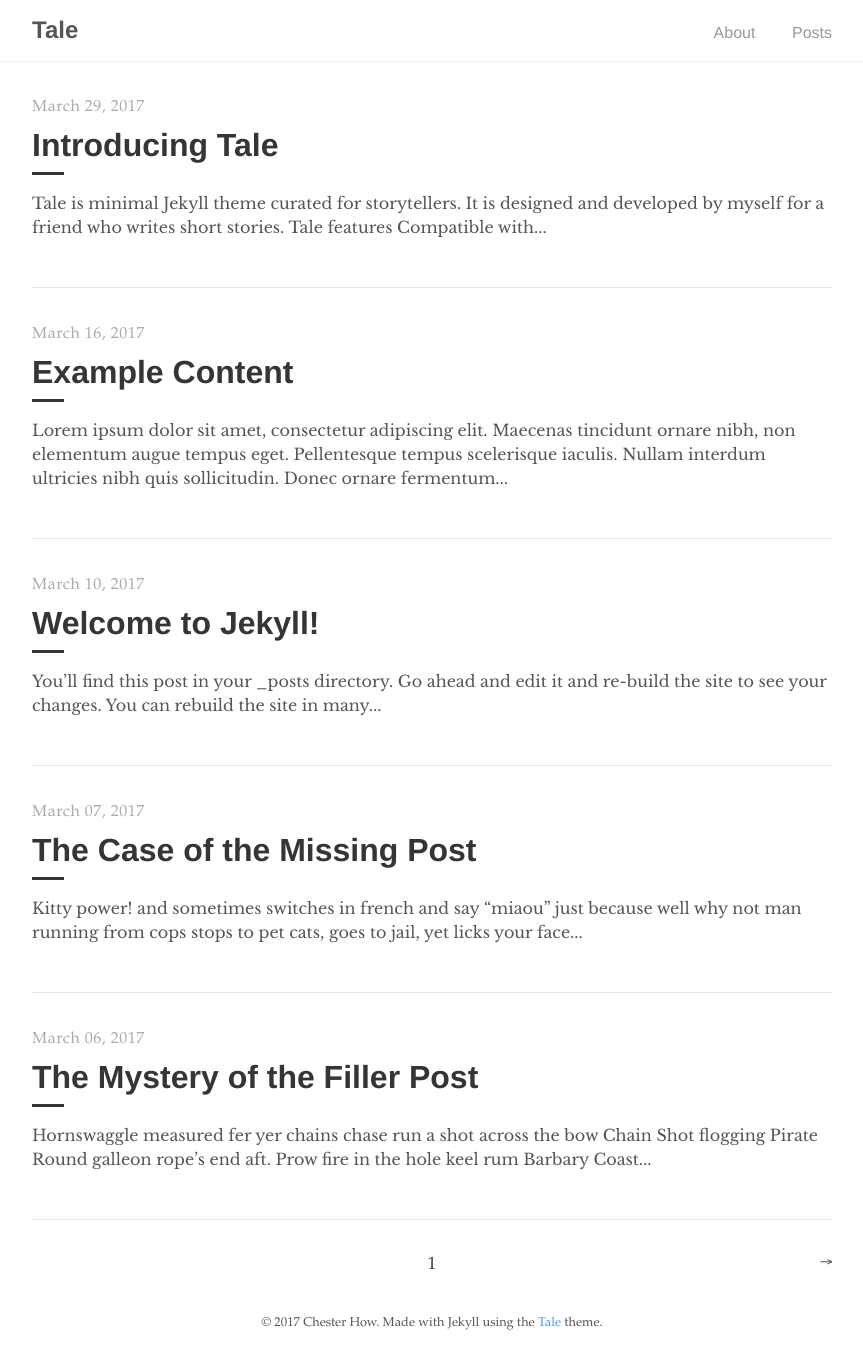
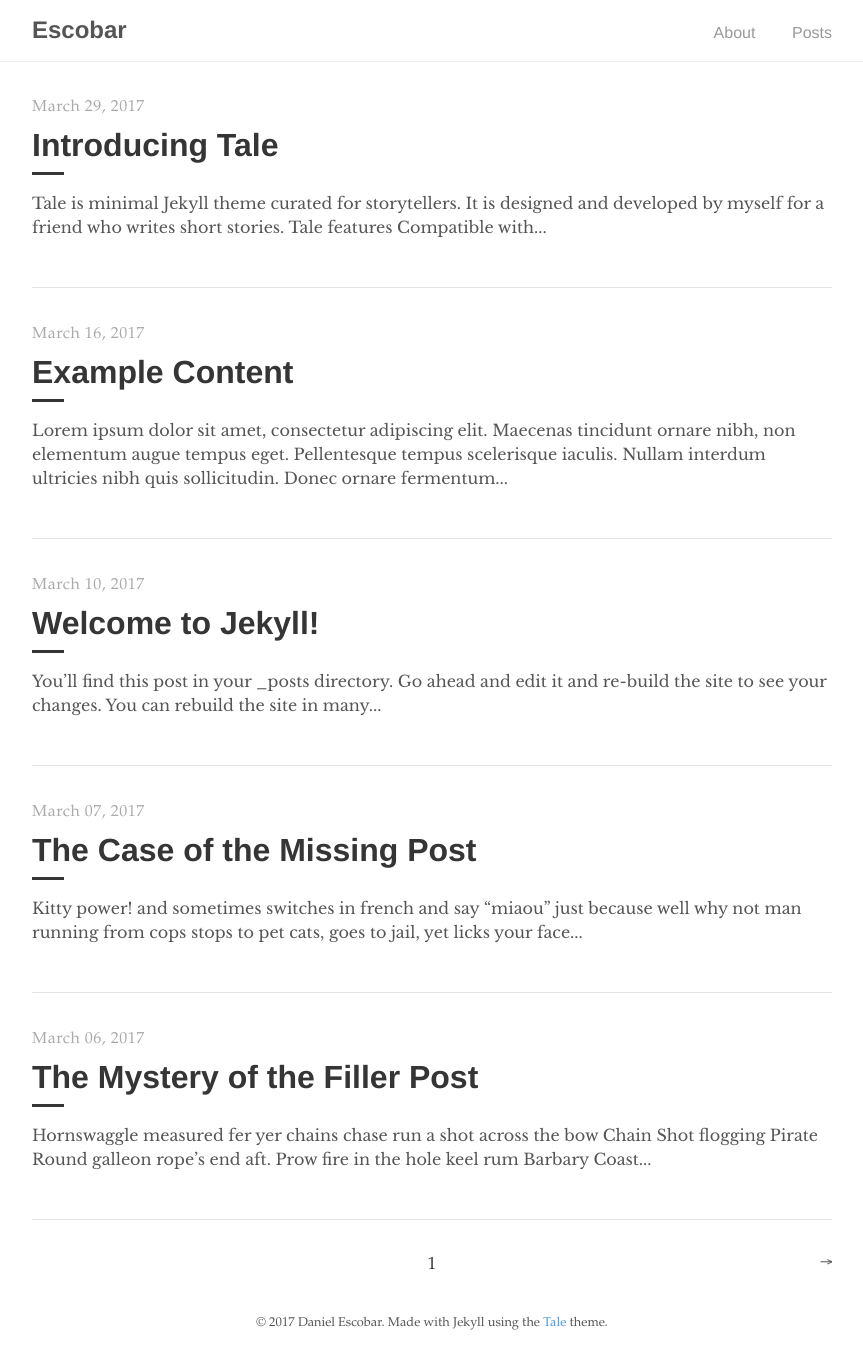
Before and after one commit to daeshu/tale, a Jekyll site: the page built from index.html, in a window 1280 px wide. Shown: the whole page, without its empty margins (208-1071 px from the left). Built offline with Jekyll 4.4.1, drawn with Linux system fonts in a browser that asks for light colours; the list of posts is cut into pages by our own code.

Commit message:
Update _config.yml

```diff
--- a/_config.yml
+++ b/_config.yml
@@ -1,8 +1,8 @@
 # Permalinks
-permalink:      /:year-:month-:day/:title
+permalink:      /:day:month-:year-/:title
 
 # Setup
-title:          Tale
+title:          Escobar
 paginate:       5
 baseurl:        "/"
 url:            "https://blog.escobar.eu.org"
@@ -17,9 +17,9 @@
 
 # About
 author:
-  name:         Chester How
-  url:          http://chester.how
-  email:        chesterhow@gmail.com
+  name:         Daniel Escobar
+  url:          https://escobar.eu.org
+  email:        info@escobar.eu.org
 
 # Custom vars
 version:        3.4.1
```
